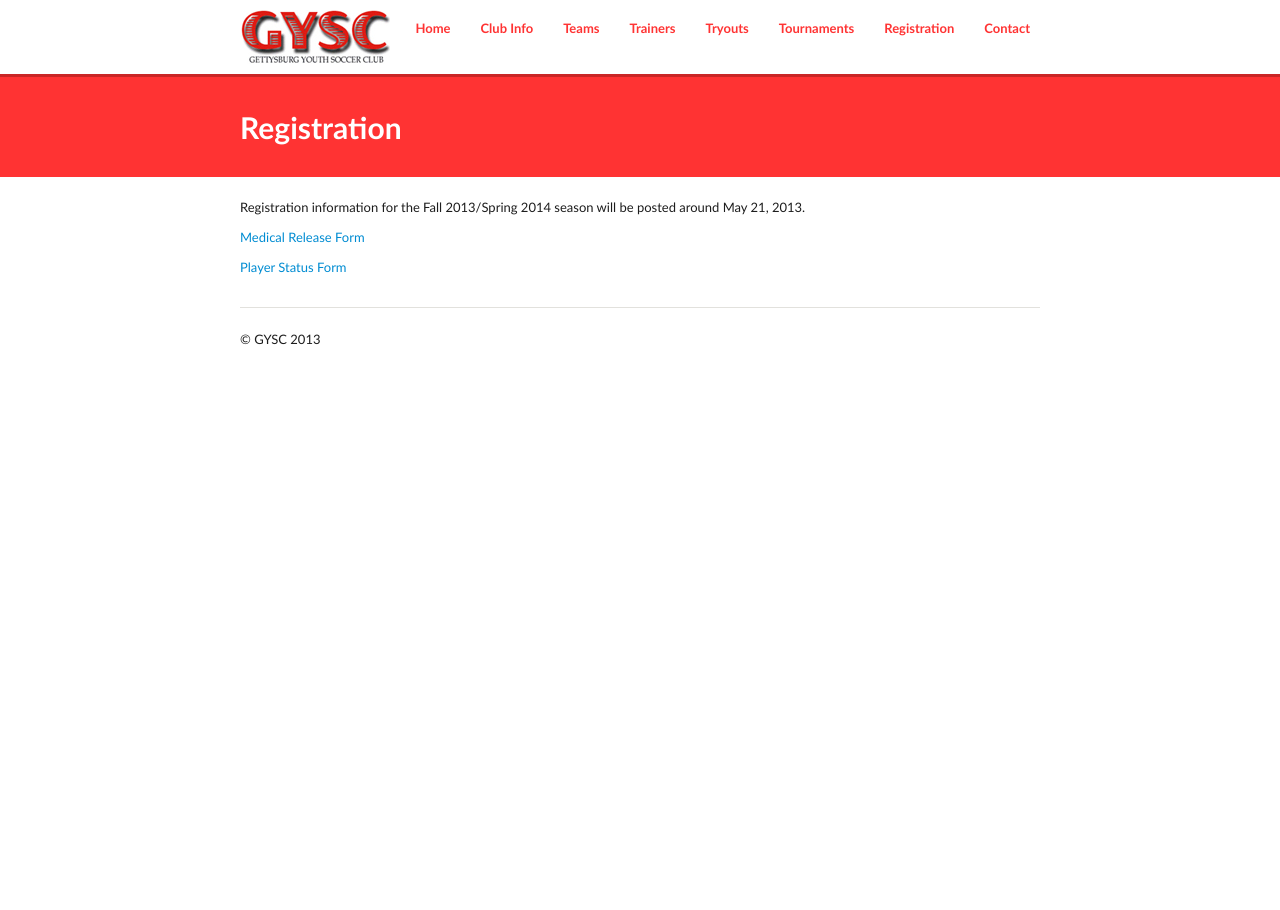
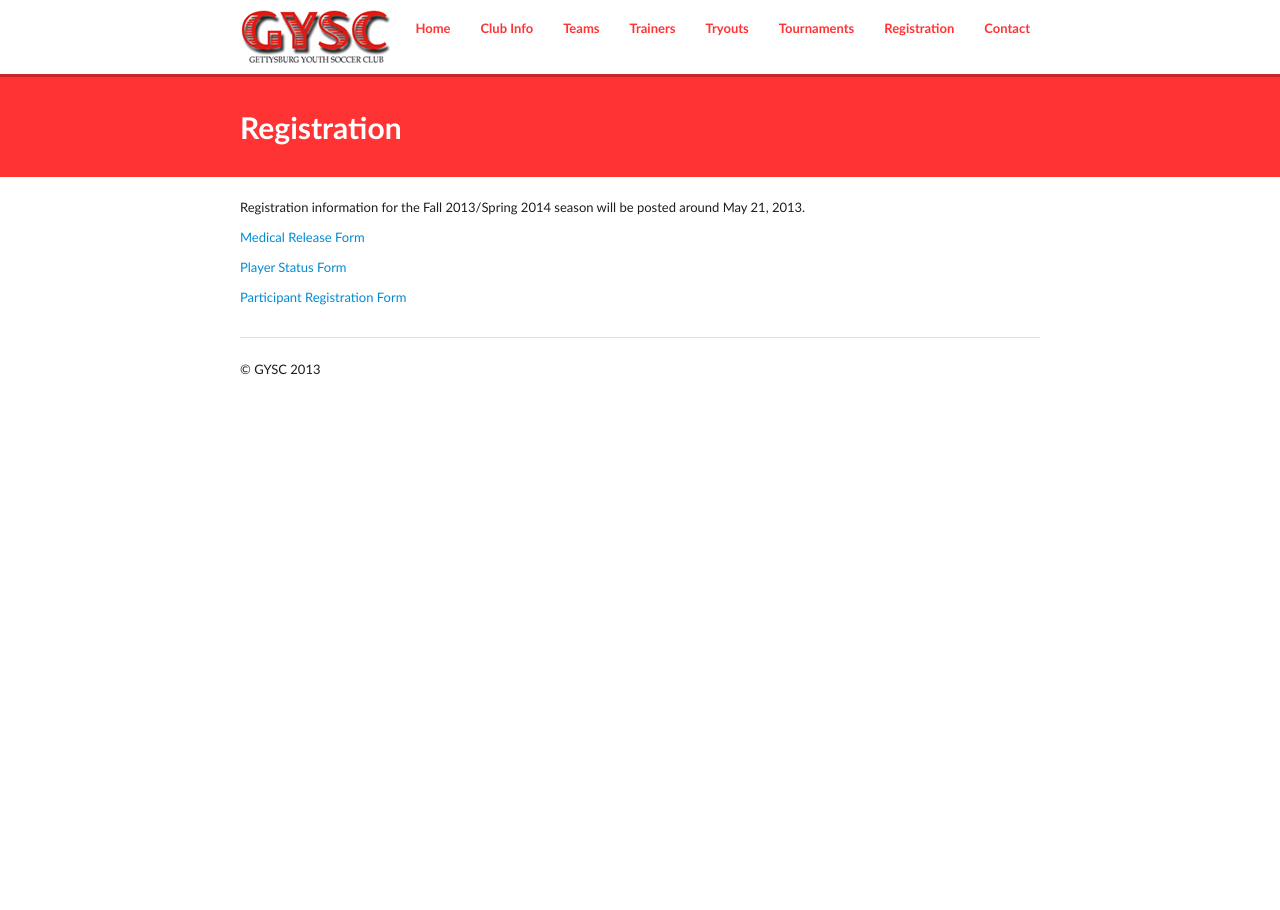
Before and after one commit to GYSC/gysc.github.com, a Jekyll site: the page built from registration.md, in a window 1280 px wide. Built offline with Jekyll 4.4.1, drawn with Linux system fonts in a browser that asks for light colours; Markdown is read by kramdown in place of the engine named in the settings.

Commit message:
Update registration.md

```diff
--- a/registration.md
+++ b/registration.md
@@ -10,3 +10,5 @@ Registration information for the Fall 2013/Spring 2014 season will be posted aro
 <a href="https://www.dropbox.com/s/7qfdk24zfej4bak/Medical_Release1.pdf">Medical Release Form</a>
 
 <a href="https://www.dropbox.com/s/jtn4jhqrw0dmyca/Player_Status1.pdf">Player Status Form</a>
+
+<a href="https://www.dropbox.com/s/f4r13k6o4mtg6lu/Participant%20Registration6.pdf">Participant Registration Form</a>
```
